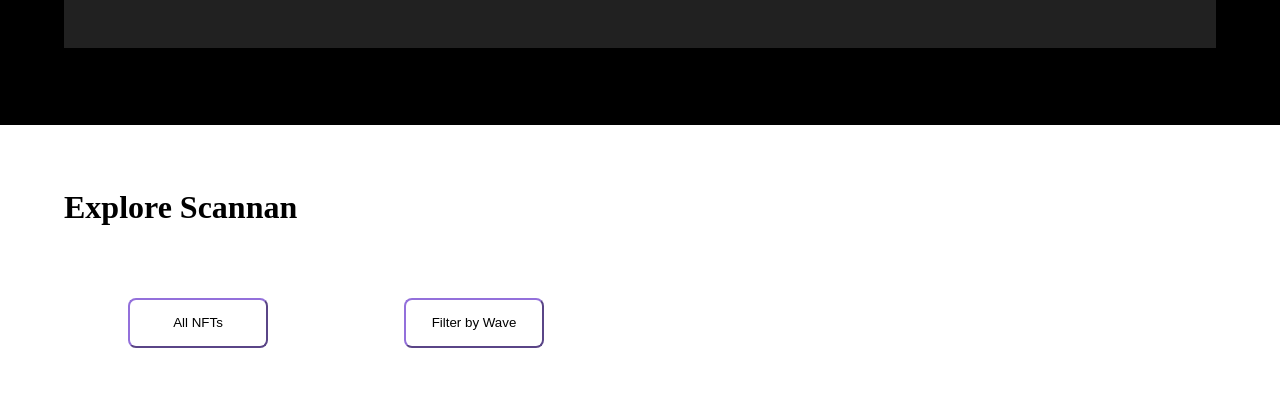
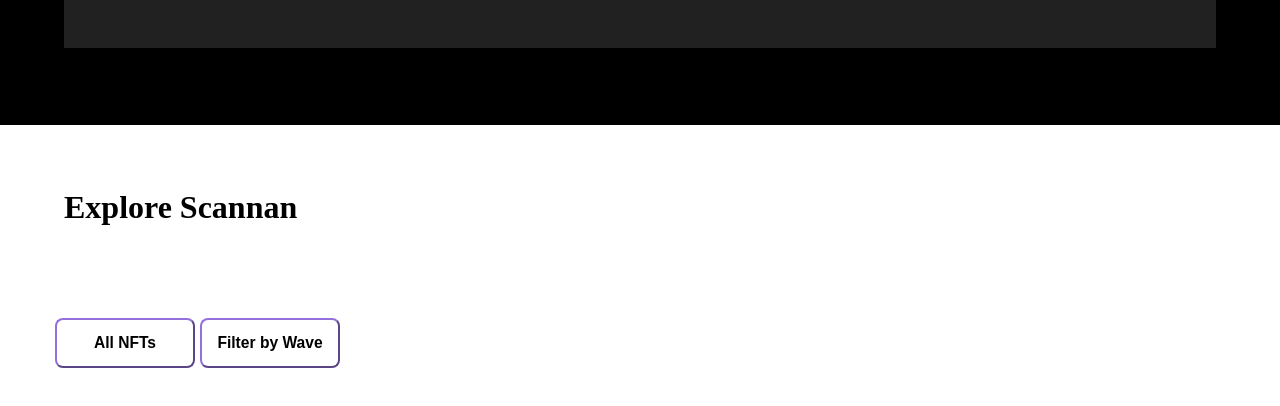
Before and after one commit to HFXFL/Film-Legion-Mobile, a Next.js app: page / in a window 1280 px wide. Shown: the part 3569-3975 px from the top of the page. Built offline with nearby package versions, Linux system fonts and the light colour scheme.

Commit message:
Graphic Design 3.2

```diff
--- a/src/pages/index.tsx
+++ b/src/pages/index.tsx
@@ -111,21 +111,9 @@ export default function Home (){
           Explore Scannan
         </h1>
        </div>
+        <div>
+        <HStack p={'20'} ml={35} gap={'5'}>
 
-        <HStack>
-
-        <Button
-        w={'140px'}
-        h={'50'}
-        p={'20'}
-        mr={'10vw'}
-        ml={'10vw'}
-        borderRadius={'0.5rem'}
-        bg={'#ffffff'}
-        borderColor={'mediumpurple'}
-        >
-        All NFTs
-        </Button>
         <Button
         w={'140px'}
         h={'50'}
@@ -134,11 +122,24 @@ export default function Home (){
         bg={'#ffffff'}
         borderColor={'mediumpurple'}
         >
+        <h3>
+        All NFTs
+        </h3>
+        </Button>
+        <Button
+        w={'140px'}
+        h={'50'}
+        borderRadius={'0.5rem'}
+        bg={'#ffffff'}
+        borderColor={'mediumpurple'}
+        >
+        <h3>
         Filter by Wave
+        </h3>
       </Button>
 
         </HStack>
-
+      </div>
 
 
         </Stack>
```
